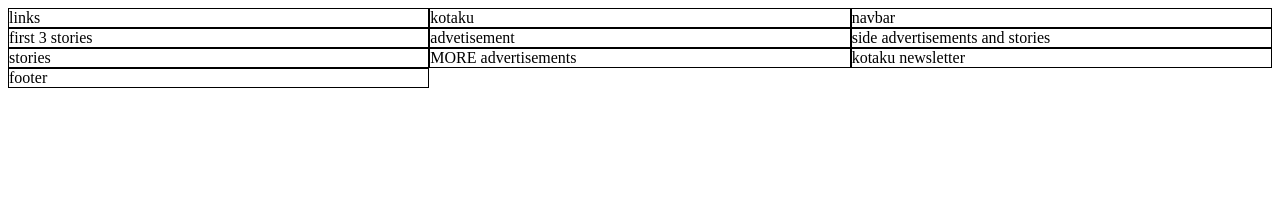
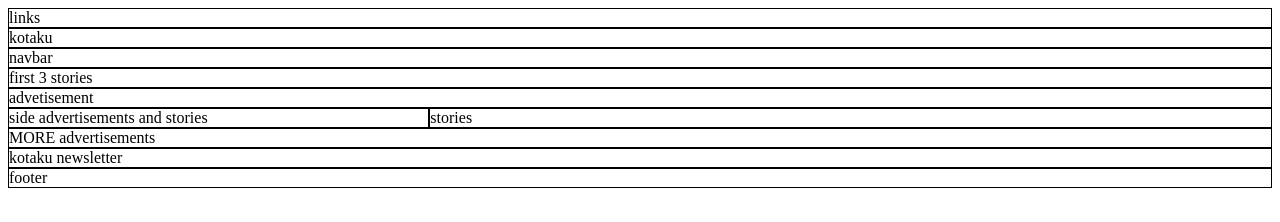
Before and after one commit to jaredspecjr/kotaku-clone, a plain HTML site: page index.html in a window 1280 px wide. Drawn offline with Linux system fonts and the light colour scheme.

Commit message:
change layout

```diff
--- a/css/styles.css
+++ b/css/styles.css
@@ -7,3 +7,43 @@
 .grid-panel {
   border: 1px solid black;
 }
+
+#links {
+  grid-column: 1 / 4;
+}
+
+#title {
+  grid-column: 1 / 4;
+}
+
+#navBar {
+  grid-column: 1 / 4;
+}
+
+#first3 {
+  grid-column: 1 / 4;
+}
+
+#ads {
+  grid-column: 1 / 4;
+}
+
+#sideAds {
+  grid-column: 1 / 2;
+}
+
+#stories {
+  grid-column: 2 / 4;
+}
+
+#bottomAds {
+  grid-column: 1 / 4;
+}
+
+#bottom {
+  grid-column: 1 / 4;
+}
+
+#footer {
+  grid-column: 1 / 4;
+}
--- a/index.html
+++ b/index.html
@@ -8,34 +8,34 @@
   <body>
     <div class="container">
       <div class="grid">
-        <div class="grid-panel">
+        <div class="grid-panel" id="links">
           links
         </div>
-        <div class="grid-panel">
+        <div class="grid-panel" id="title">
           kotaku
         </div>
-        <div class="grid-panel">
+        <div class="grid-panel" id="navBar">
           navbar
         </div>
-        <div class="grid-panel">
+        <div class="grid-panel" id="first3">
           first 3 stories
         </div>
-        <div class="grid-panel">
+        <div class="grid-panel" id="ads">
           advetisement
         </div>
-        <div class="grid-panel">
+        <div class="grid-panel" id="sideAds">
           side advertisements and stories
         </div>
-        <div class="grid-panel">
+        <div class="grid-panel" id="stories">
           stories
         </div>
-        <div class="grid-panel">
+        <div class="grid-panel" id="bottomAds">
           MORE advertisements
         </div>
-        <div class="grid-panel">
+        <div class="grid-panel" id="bottom">
           kotaku newsletter
         </div>
-        <div class="grid-panel">
+        <div class="grid-panel" id="footer">
           footer
         </div>
       </div>
```
